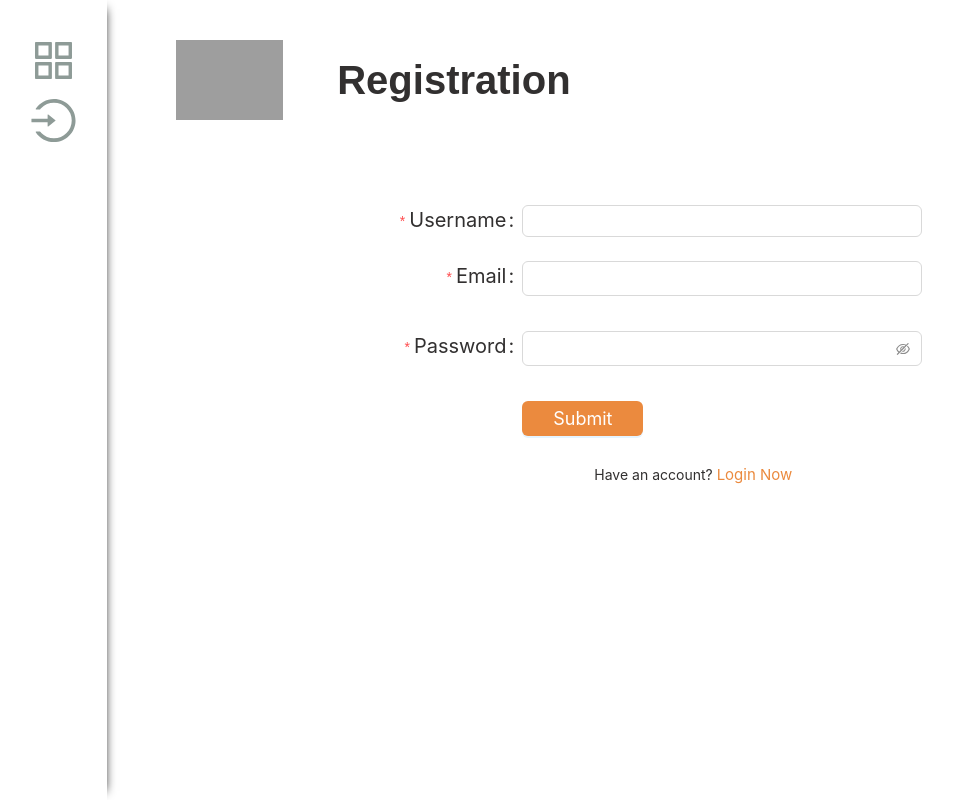
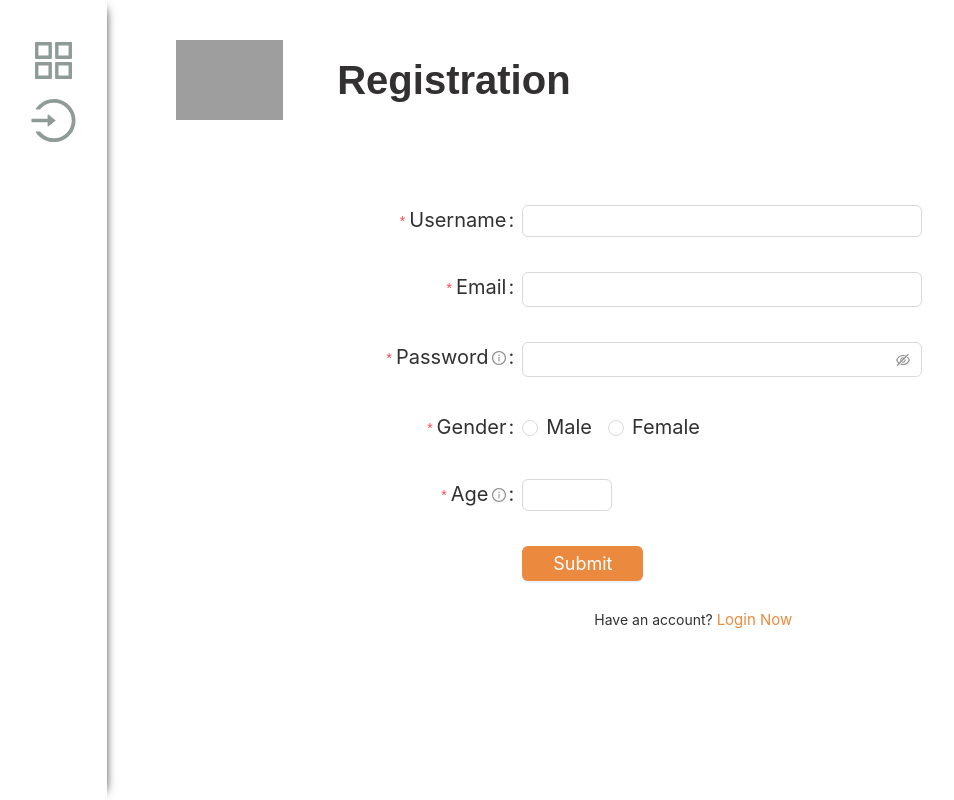
Before and after one commit to lobzhaY/redev-todo, a React (Create React App) app: page /reg in a window 1280 px wide. Shown: the whole page, without its empty margins (0-954 px from the left). Built offline with nearby package versions, Linux system fonts and the light colour scheme; grey boxes are pictures that could not be loaded; a web font is replaced by a local one.

Commit message:
change autoclose on toast, fix bug registration token, delete onfinishfailed function

```diff
--- a/src/routes/authorization/authorizationRoute.jsx
+++ b/src/routes/authorization/authorizationRoute.jsx
@@ -30,7 +30,7 @@ function AuthorizationRoute() {
   const notify = (message) =>
     toast.error(`${message}`, {
       position: 'top-right',
-      autoClose: 5000,
+      autoClose: 7000,
       hideProgressBar: false,
       closeOnClick: true,
       pauseOnHover: true,
@@ -53,16 +53,13 @@ function AuthorizationRoute() {
         setItem(response.data.token);
         setAuth(response.data.token);
         form.resetFields();
-        navigate('/');
+        navigate('/todo');
       })
       .catch((error) => {
-        notify(error.response.data.message);
+        notify(error.response.data.message || error.message);
       });
   };
 
-  const onFinishFailed = (errorInfo) => {
-    errorInfo.errorFields.forEach((elem) => notify(elem.errors[0]));
-  };
   return (
     <div className="wrapper">
       <ToastContainer />
@@ -76,7 +73,6 @@ function AuthorizationRoute() {
             style={{ maxWidth: 600 }}
             initialValues={{}}
             onFinish={onFinish}
-            onFinishFailed={onFinishFailed}
             autoComplete="off"
             form={form}
           >
--- a/src/routes/registration/registrationRoute.jsx
+++ b/src/routes/registration/registrationRoute.jsx
@@ -1,8 +1,9 @@
-import React, { useContext } from 'react';
+import React from 'react';
 
 import { Link, useNavigate } from 'react-router-dom';
 
-import { Button, Form, Input, Col, Row } from 'antd';
+import { Button, Form, Input, Col, Row, InputNumber, Radio } from 'antd';
+import { InfoCircleOutlined } from '@ant-design/icons';
 
 import axios from 'axios';
 
@@ -11,23 +12,15 @@ import 'react-toastify/dist/ReactToastify.css';
 
 import TitleComponent from '../../components/title/title';
 
-import useLocalStorage from '../../hooks/useLocalStorage';
-
-import AuthContext from '../../context/authContext';
-
 import { URL, options } from '../../constants/apiConst';
 
 import style from './registrationRoute.module.css';
 
 function RegistrationRoute() {
-  const { setItem } = useLocalStorage('token');
-
-  const { setAuth } = useContext(AuthContext);
-
   const notify = (message) =>
     toast.error(`${message}`, {
       position: 'top-right',
-      autoClose: 5000,
+      autoClose: 7000,
       hideProgressBar: false,
       closeOnClick: true,
       pauseOnHover: true,
@@ -47,29 +40,23 @@ function RegistrationRoute() {
           username: values.username,
           email: values.useremail,
           password: values.password,
-          gender: 'female',
-          age: 25,
+          gender: values.usergender,
+          age: values.userage,
         },
         options
       )
-      .then((response) => {
-        setItem(response.data.token);
-        setAuth(response.data.token);
+      .then(() => {
         form.resetFields();
-        navigate('/');
+        navigate('/auth');
       })
       .catch((error) => {
         const { errors } = error.response.data;
         if (errors) {
           errors.forEach((elem) => notify(elem.msg));
         } else {
-          notify(error.response.data.message);
+          notify(error.response.data.message || error.message);
         }
       });
-  };
-
-  const onFinishFailed = (errorInfo) => {
-    errorInfo.errorFields.forEach((elem) => notify(elem.errors[0]));
   };
 
   return (
@@ -85,10 +72,11 @@ function RegistrationRoute() {
             style={{ maxWidth: 600 }}
             initialValues={{ remember: true }}
             onFinish={onFinish}
-            onFinishFailed={onFinishFailed}
             autoComplete="off"
+            form={form}
           >
             <Form.Item
+              className={style.input_label}
               label="Username"
               name="username"
               rules={[{ required: true, message: 'Please input your username!' }]}
@@ -109,8 +97,38 @@ function RegistrationRoute() {
               label="Password"
               name="password"
               rules={[{ required: true, message: 'Please input your password!' }]}
+              tooltip={{
+                title:
+                  'The password must be at least 8 characters long, with at least 1 uppercase letter, 1 uppercase letter, 1 number and 1 symbol',
+                icon: <InfoCircleOutlined />,
+              }}
             >
               <Input.Password className={style.input} />
+            </Form.Item>
+
+            <Form.Item
+              className={style.input_label}
+              name="usergender"
+              label="Gender"
+              rules={[{ required: true, message: 'Please select gender!' }]}
+            >
+              <Radio.Group>
+                <Radio value="male">Male</Radio>
+                <Radio value="female">Female</Radio>
+              </Radio.Group>
+            </Form.Item>
+
+            <Form.Item
+              className={style.input_label}
+              name="userage"
+              label="Age"
+              rules={[{ required: true, message: 'Please input your age!', type: 'number' }]}
+              tooltip={{
+                title: 'The age must be more than 10 and less than 100.',
+                icon: <InfoCircleOutlined />,
+              }}
+            >
+              <InputNumber min={10} max={100} />
             </Form.Item>
 
             <Form.Item wrapperCol={{ offset: 8, span: 16 }}>
--- a/src/routes/todo/todoRoute.jsx
+++ b/src/routes/todo/todoRoute.jsx
@@ -27,7 +27,7 @@ function TodoRoute() {
   const notify = (message) =>
     toast.error(`${message}`, {
       position: 'top-right',
-      autoClose: 5000,
+      autoClose: 7000,
       hideProgressBar: false,
       closeOnClick: true,
       pauseOnHover: true,
```
